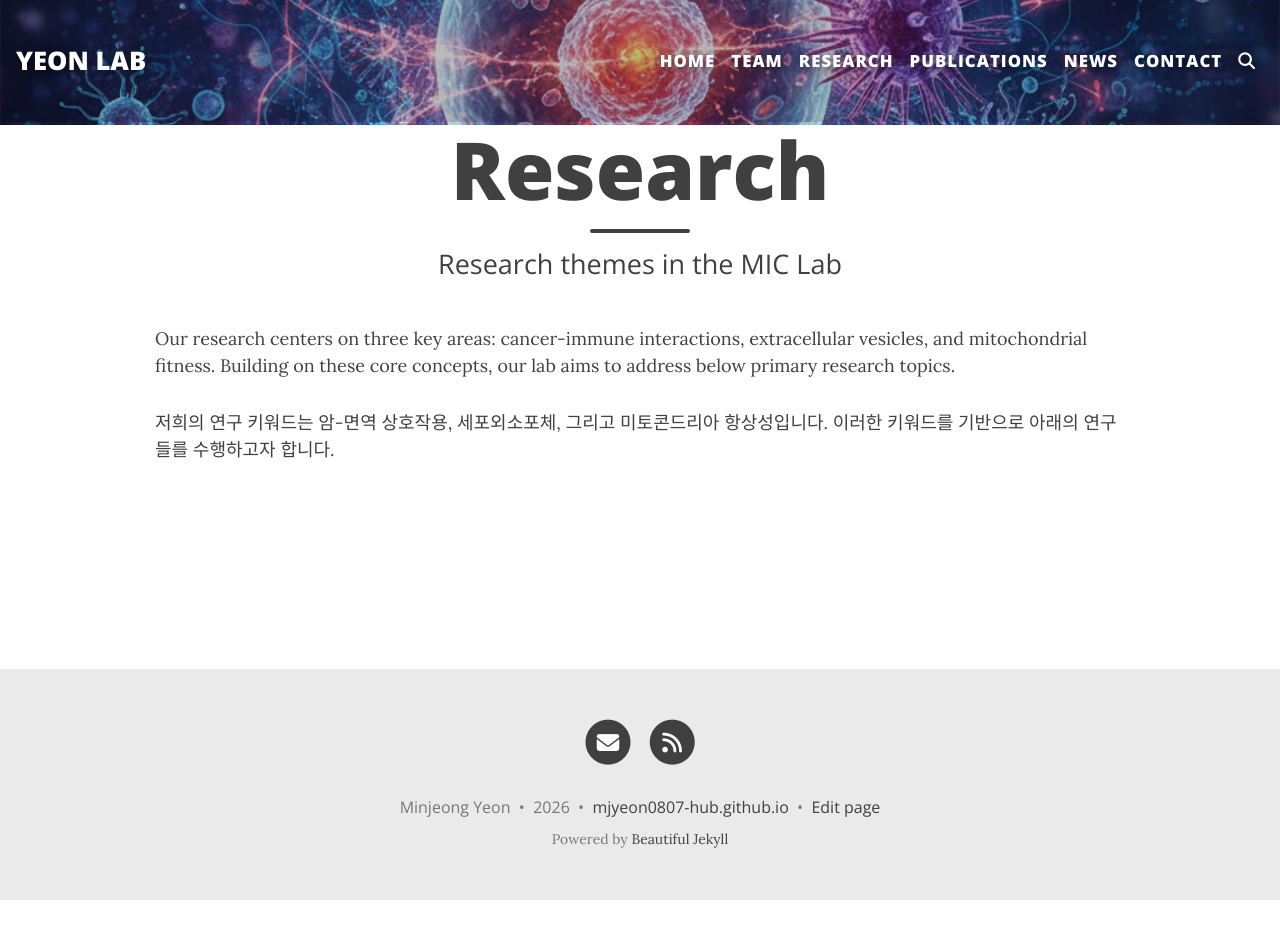
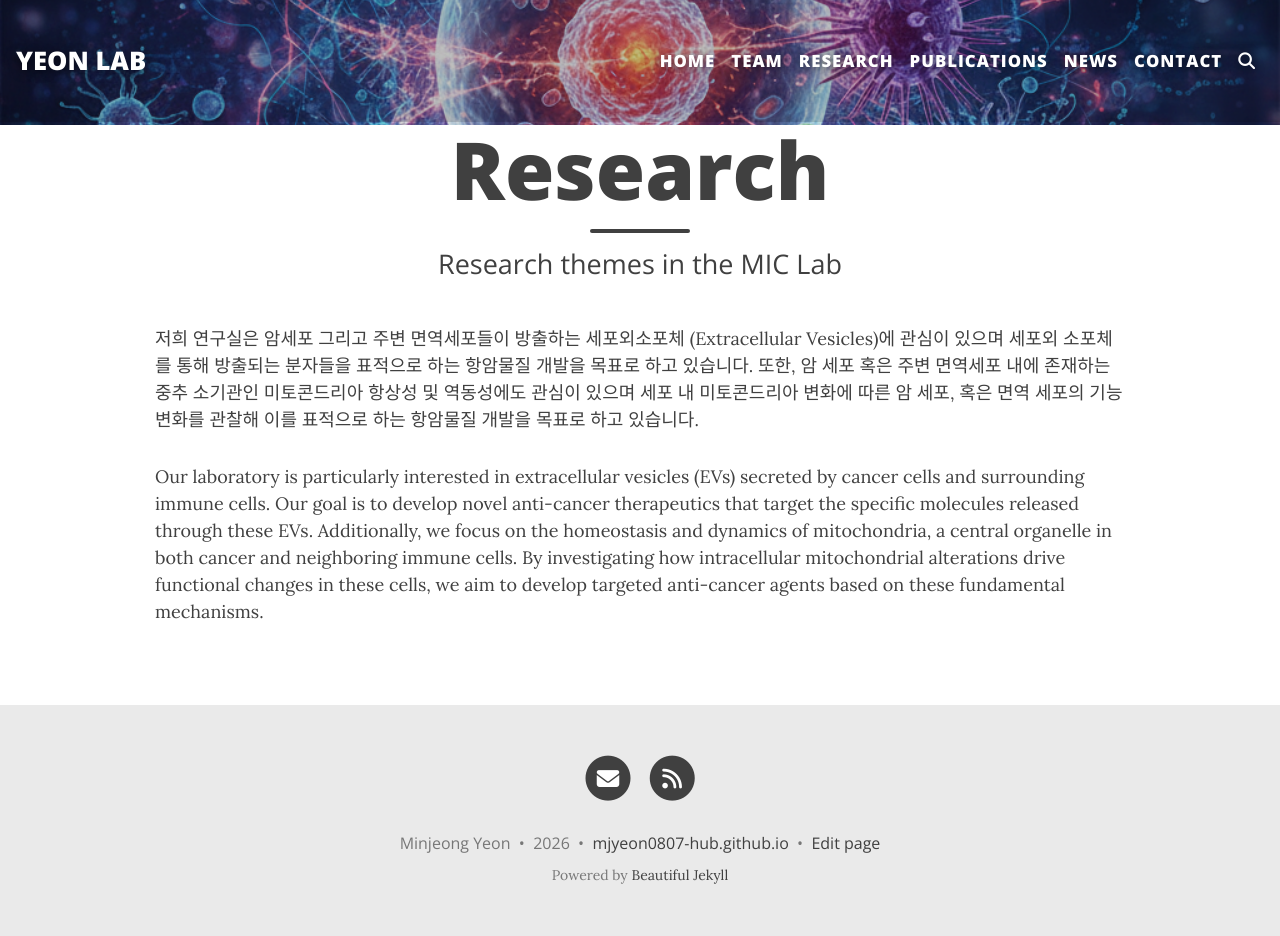
Before and after one commit to mjyeon0807-hub/mjyeon0807-hub.github.io, a Jekyll site: the page built from research.md, in a window 1280 px wide. Built offline with Jekyll 4.4.1, drawn with Linux system fonts in a browser that asks for light colours; comment, search, counter and statistics services are not loaded; before the commit the page ends 900 px from its top, so only the background shows below that.

Commit message:
Revise research themes and keywords in research.md
Updated research focus and keywords in research.md to include details about extracellular vesicles and mitochondrial dynamics in cancer and immune cells.

```diff
--- a/research.md
+++ b/research.md
@@ -3,6 +3,6 @@ title: "Research"
 subtitle: "Research themes in the MIC Lab"
 ---
 
-Our research centers on three key areas: cancer-immune interactions, extracellular vesicles, and mitochondrial fitness. Building on these core concepts, our lab aims to address below primary research topics.
+저희 연구실은 암세포 그리고 주변 면역세포들이 방출하는 세포외소포체 (Extracellular Vesicles)에 관심이 있으며 세포외 소포체를 통해 방출되는 분자들을 표적으로 하는 항암물질 개발을 목표로 하고 있습니다. 또한, 암 세포 혹은 주변 면역세포 내에 존재하는 중추 소기관인 미토콘드리아 항상성 및 역동성에도 관심이 있으며 세포 내 미토콘드리아 변화에 따른 암 세포, 혹은 면역 세포의 기능 변화를 관찰해 이를 표적으로 하는 항암물질 개발을 목표로 하고 있습니다.
 
-저희의 연구 키워드는 암-면역 상호작용, 세포외소포체, 그리고 미토콘드리아 항상성입니다. 이러한 키워드를 기반으로  아래의 연구들를 수행하고자 합니다.
+Our laboratory is particularly interested in extracellular vesicles (EVs) secreted by cancer cells and surrounding immune cells. Our goal is to develop novel anti-cancer therapeutics that target the specific molecules released through these EVs. Additionally, we focus on the homeostasis and dynamics of mitochondria, a central organelle in both cancer and neighboring immune cells. By investigating how intracellular mitochondrial alterations drive functional changes in these cells, we aim to develop targeted anti-cancer agents based on these fundamental mechanisms.
```
